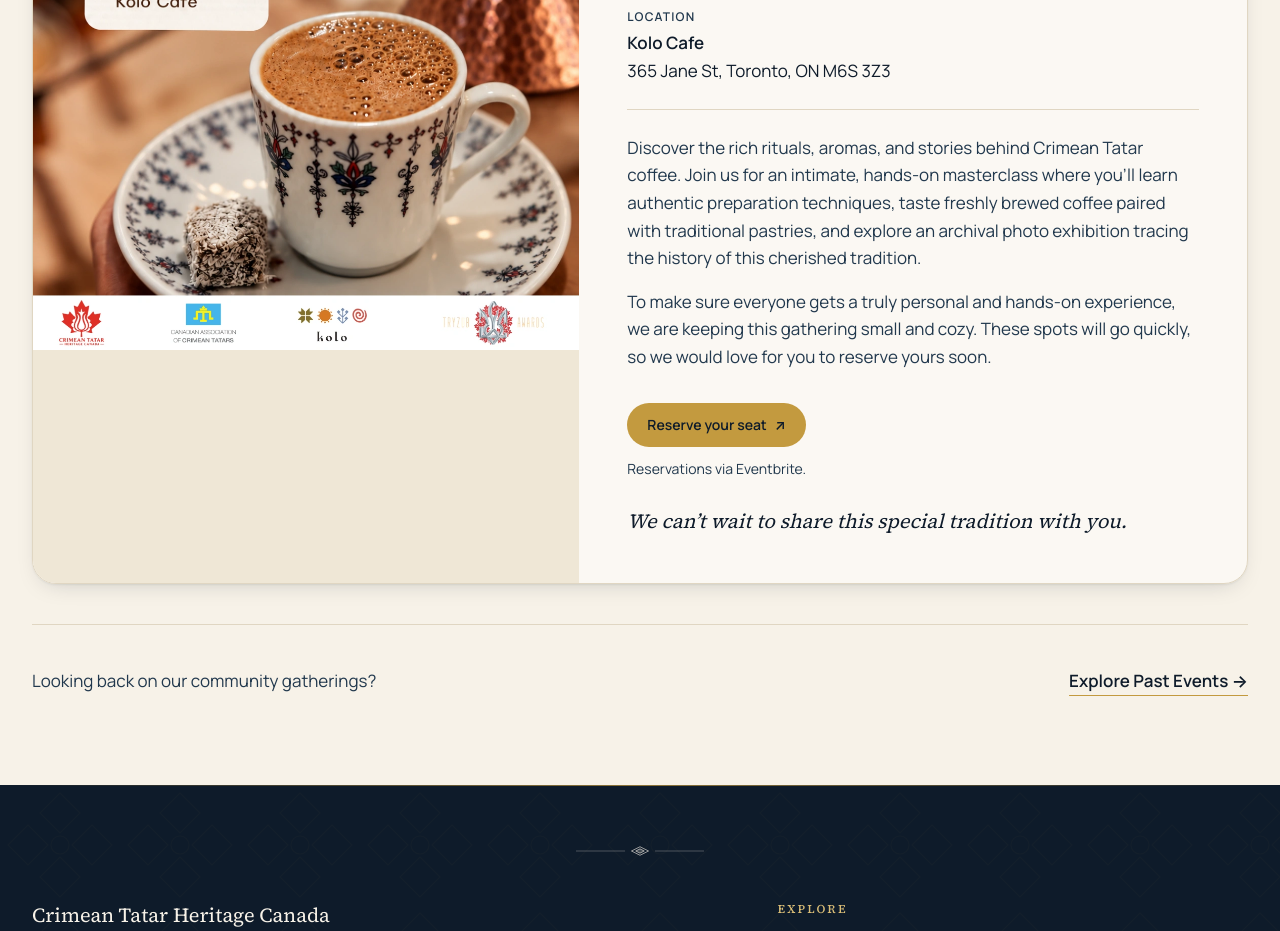
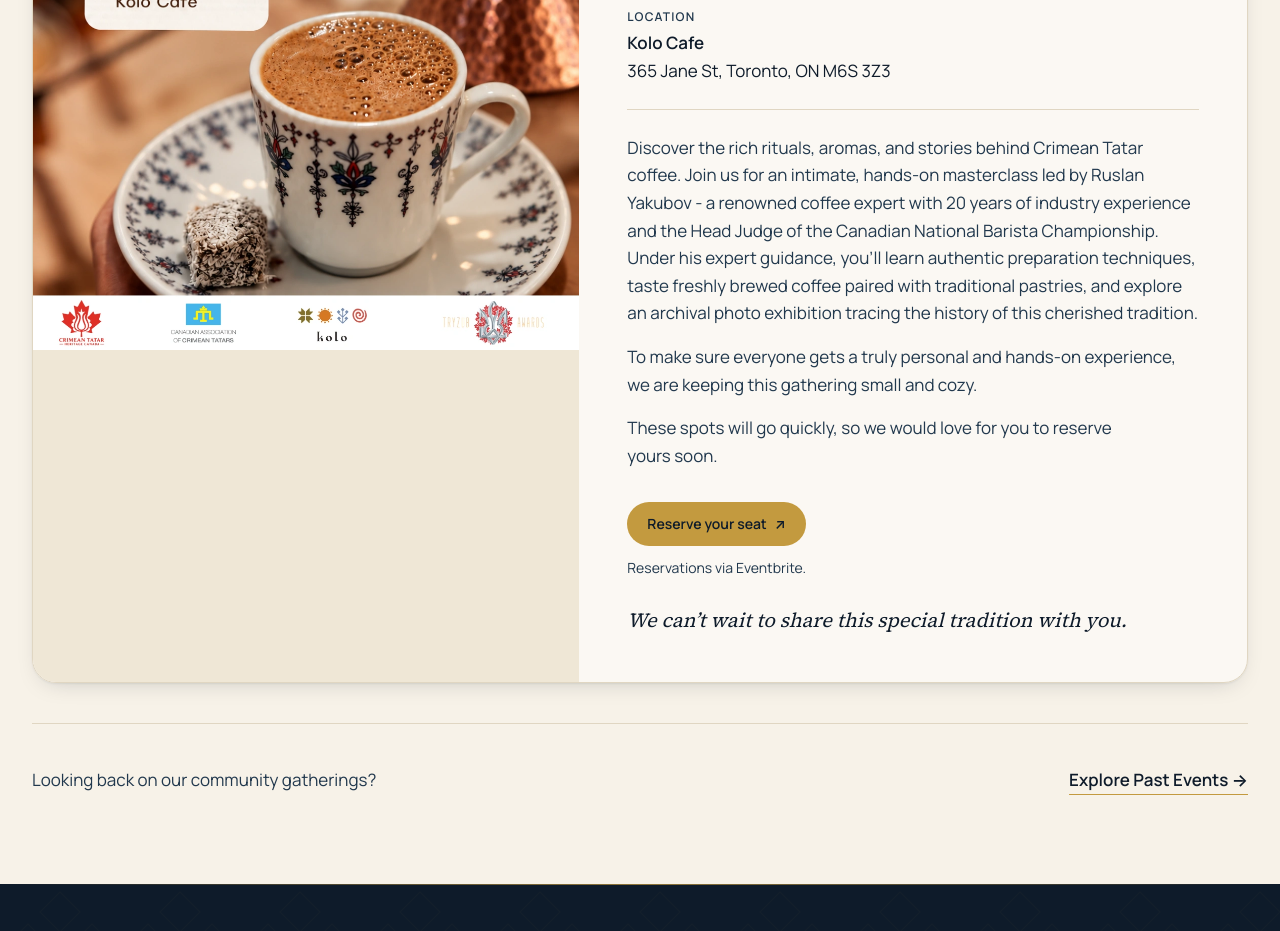
Before and after one commit to maxudovvv/cth, a Next.js app: page /upcoming-events in a window 1280 px wide. Shown: the part 920-1851 px from the top of the page. Built offline with nearby package versions, Linux system fonts and the light colour scheme.

Commit message:
Update coffee masterclass description with Ruslan Yakubov details

```diff
--- a/src/app/upcoming-events/page.tsx
+++ b/src/app/upcoming-events/page.tsx
@@ -36,8 +36,9 @@ export default function UpcomingEventsPage() {
                     <dd className="mt-1"><span className="font-semibold">Kolo Cafe</span><br />365 Jane St, Toronto, ON M6S 3Z3</dd></div>
                 </dl>
                 <div className="mt-6 space-y-4 leading-relaxed text-navy-600">
-                  <p>Discover the rich rituals, aromas, and stories behind Crimean Tatar coffee. Join us for an intimate, hands-on masterclass where you’ll learn authentic preparation techniques, taste freshly brewed coffee paired with traditional pastries, and explore an archival photo exhibition tracing the history of this cherished tradition.</p>
-                  <p>To make sure everyone gets a truly personal and hands-on experience, we are keeping this gathering small and cozy. These spots will go quickly, so we would love for you to reserve yours soon.</p>
+                  <p>Discover the rich rituals, aromas, and stories behind Crimean Tatar coffee. Join us for an intimate, hands-on masterclass led by Ruslan Yakubov - a renowned coffee expert with 20 years of industry experience and the Head Judge of the Canadian National Barista Championship. Under his expert guidance, you’ll learn authentic preparation techniques, taste freshly brewed coffee paired with traditional pastries, and explore an archival photo exhibition tracing the history of this cherished tradition.</p>
+                  <p>To make sure everyone gets a truly personal and hands-on experience, we are keeping this gathering small and cozy.</p>
+                  <p>These spots will go quickly, so we would love for you to reserve yours soon.</p>
                 </div>
                 <div className="mt-8">
                   <ButtonLink href="https://Crimean-Tatar-Coffee-Tradition.eventbrite.com" className="w-full rounded-full sm:w-auto">Reserve your seat <span aria-hidden="true">↗</span></ButtonLink>
```
